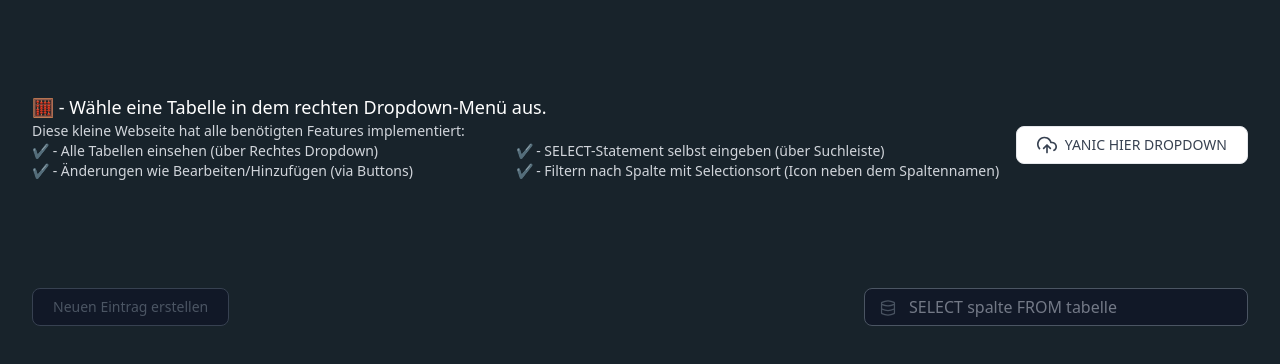
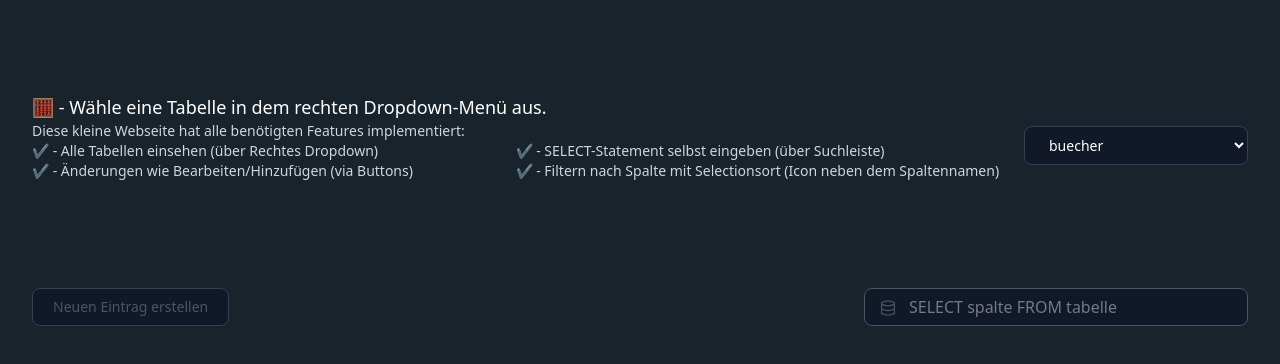
Before and after one commit to RazzerDE/PHP-MySQL-WebApp, a PHP site: page / in a window 1280 px wide. Shown: the part 64-428 px from the top of the page. Run offline with PHP 8.4, Linux system fonts and the light colour scheme; data comes from the database, SQL or seed files in the repository; some libraries are stand-ins or nearby versions.

Commit message:
add basic design

```diff
--- a/assets/php/url_queries.php
+++ b/assets/php/url_queries.php
@@ -8,6 +8,9 @@
     // change sql statement if another one is needed
     if (isset($_GET['sql_statement'])) {
         getAllTableData(null, $_GET['sql_statement']);
+    } else if (isset($_GET['dropdownSelect'])) {
+        $table = $_GET['dropdownSelect'];
+        getAllTableData(null, 'SELECT+*+FROM+'.$table);
     } else {
         getAllTableData();
     }
--- a/index.php
+++ b/index.php
@@ -62,20 +62,21 @@
             </div>
 
             <div class="flex items-center mt-4 gap-x-3">
-                <button class="flex items-center justify-center w-1/2 px-5 py-2 text-sm text-gray-700 transition-colors duration-200 bg-white border rounded-lg gap-x-2 sm:w-auto dark:hover:bg-gray-800 dark:bg-gray-900 hover:bg-gray-100 dark:text-gray-200 dark:border-gray-700">
-                    <svg width="20" height="20" viewBox="0 0 20 20" fill="none" xmlns="http://www.w3.org/2000/svg">
-                        <g clip-path="url(#clip0_3098_154395)">
-                            <path d="M13.3333 13.3332L9.99997 9.9999M9.99997 9.9999L6.66663 13.3332M9.99997 9.9999V17.4999M16.9916 15.3249C17.8044 14.8818 18.4465 14.1806 18.8165 13.3321C19.1866 12.4835 19.2635 11.5359 19.0351 10.6388C18.8068 9.7417 18.2862 8.94616 17.5555 8.37778C16.8248 7.80939 15.9257 7.50052 15 7.4999H13.95C13.6977 6.52427 13.2276 5.61852 12.5749 4.85073C11.9222 4.08295 11.104 3.47311 10.1817 3.06708C9.25943 2.66104 8.25709 2.46937 7.25006 2.50647C6.24304 2.54358 5.25752 2.80849 4.36761 3.28129C3.47771 3.7541 2.70656 4.42249 2.11215 5.23622C1.51774 6.04996 1.11554 6.98785 0.935783 7.9794C0.756025 8.97095 0.803388 9.99035 1.07431 10.961C1.34523 11.9316 1.83267 12.8281 2.49997 13.5832" stroke="currentColor" stroke-width="1.67" stroke-linecap="round" stroke-linejoin="round"/>
-                        </g>
-                        <defs>
-                            <clipPath id="clip0_3098_154395">
-                                <rect width="20" height="20" fill="white"/>
-                            </clipPath>
-                        </defs>
-                    </svg>
-
-                    <span>YANIC HIER DROPDOWN</span>
-                </button>
+                <form id="dropdownForm" action="" method="get">
+                    <label for="dropdownSelect">
+                        <select id="dropdownSelect" name="dropdownSelect" onchange="" class="flex items-center text-white justify-center w-1/2 px-5 py-2 text-sm text-gray-700 transition-colors duration-200 border rounded-lg gap-x-2 sm:w-auto dark:hover:bg-gray-800 bg-gray-900 hover:bg-gray-100 border-gray-700">
+                            <option value="buecher">buecher</option>
+                            <option value="autoren">autoren</option>
+                            <option value="autoren_has_buecher">autoren_has_buecher</option>
+                            <option value="buecher_has_lieferanten">buecher_has_lieferanten</option>
+                            <option value="buecher_has_sparten">buecher_has_sparten</option>
+                            <option value="lieferanten">lieferanten</option>
+                            <option value="orte">orte</option>
+                            <option value="sparten">sparten</option>
+                            <option value="verlage">verlage</option>
+                        </select>
+                    </label>
+                </form>
             </div>
         </div>
 
```
